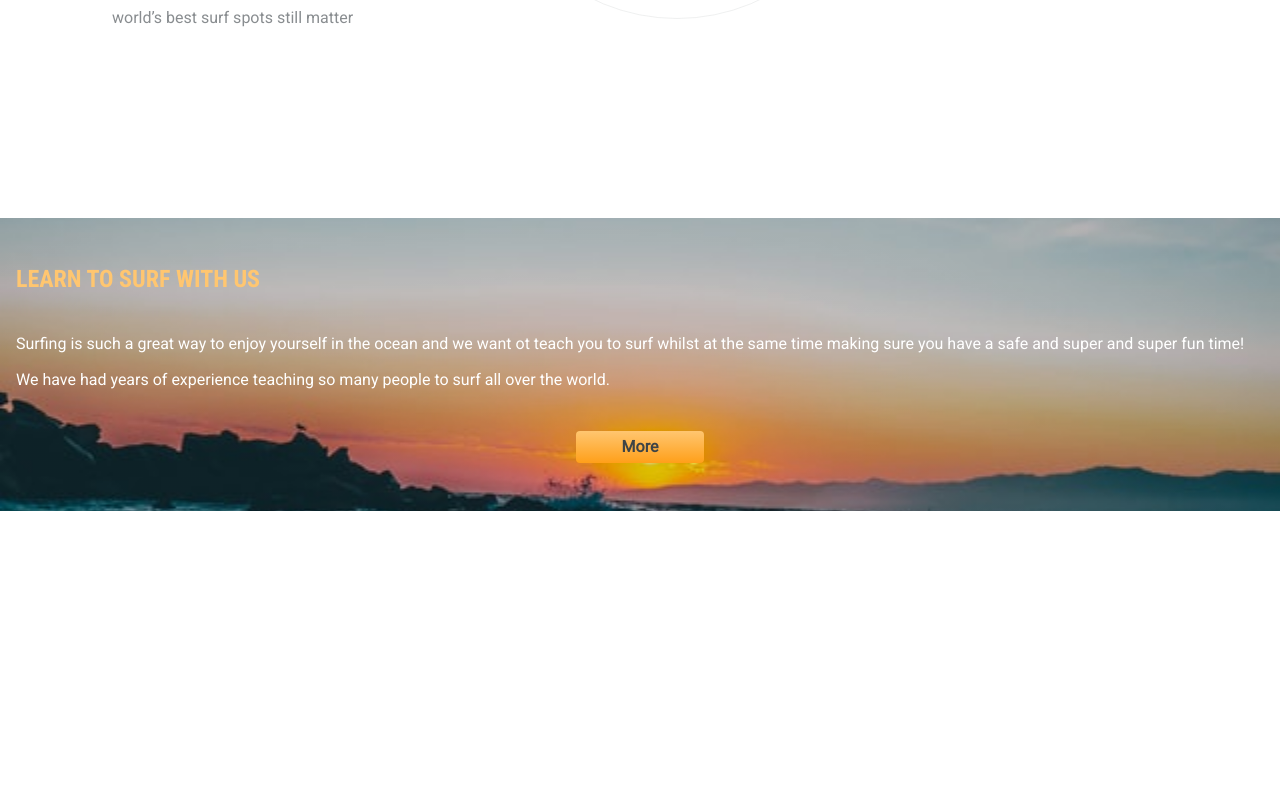
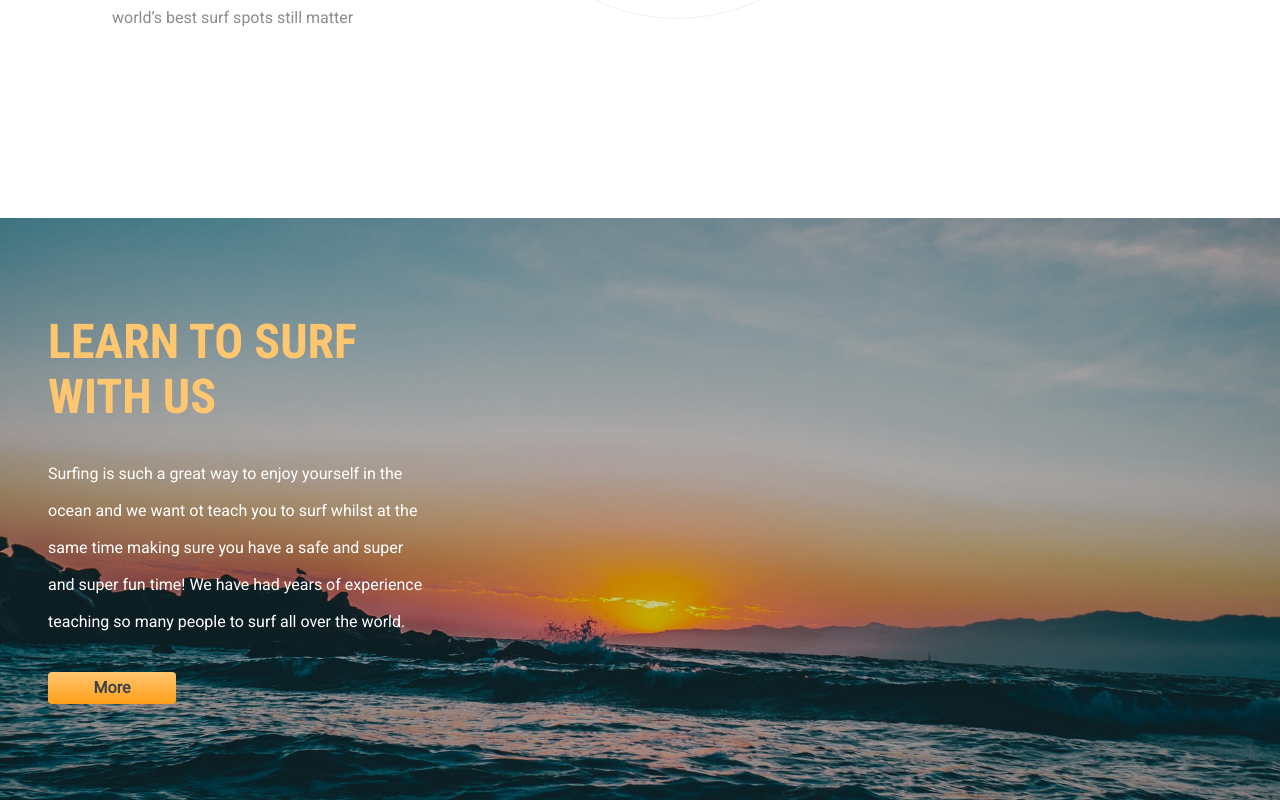
Before and after one commit to kepler003/surfstyle, a React app: page / in a window 1280 px wide. Shown: the part 582-1382 px from the top of the page. Before the commit the page ends 1093 px from the top, so only its background shows below. Built offline with nearby package versions, Linux system fonts and the light colour scheme; a web font is replaced by a local one.

Commit message:
Organisms -> Learn -> Add styling for all screen sizes

```diff
--- a/src/components/organisms/Learn.js
+++ b/src/components/organisms/Learn.js
@@ -4,7 +4,7 @@ import Button from 'atoms/Button';
 export default () => {
   return (
     <article className="learn">
-      <h2 className="learn__heading">LEARN TO SURF WITH US</h2>
+      <h2 className="learn__heading">LEARN TO SURF <br className="learn__line-break" /> WITH US</h2>
       <p className="learn__info">Surfing is such a great way to enjoy yourself in the ocean and we want ot teach you to surf whilst at the same time making sure you have a safe and super and super fun time! We have had years of experience teaching so many people to surf all over the world.</p>
       <Button className="learn__btn--more" bgColor="primary" shape="wide" bold>More</Button>
     </article>
--- a/src/styles/_learn.scss
+++ b/src/styles/_learn.scss
@@ -21,7 +21,52 @@
     @include separated-lines;
   }
 
+  &__line-break { display: none; }
+
   &__btn--more {
     margin: $size-6 auto 0 auto;
   }
 }
+
+
+@include forSize("sm") {
+
+  .learn {
+    @include flex-column;
+    padding-top: $size-8;
+    padding-bottom: $size-8;
+
+    &__heading {
+      @include heading("h2");
+    }
+
+    &__info {
+      max-width: $size-13;
+    }
+
+    &__btn--more {
+      margin-left: 0;
+    }
+  }
+}
+
+
+@include forSize("md") {
+
+  .learn {
+    padding: $size-9 $padding-md;
+    background: linear-gradient(to right, $learn-background-color, $learn-background-color),
+    url("../images/sunset-md.jpg");
+    background-size: cover;
+    background-repeat: no-repeat;
+    background-position: center;
+
+    &__heading {
+      @include heading("h1");
+    }
+
+    &__line-break {
+      display: inline;
+    }
+  }
+}
--- a/src/styles/config/_colors.scss
+++ b/src/styles/config/_colors.scss
@@ -48,4 +48,4 @@ $icon-colors: (
 
 
 $header-active-color: rgba($white, .9);
-$learn-background-color: hsla(0, 0%, 0%, 0.1);
+$learn-background-color: hsla(0, 0%, 0%, 0.2);
```
